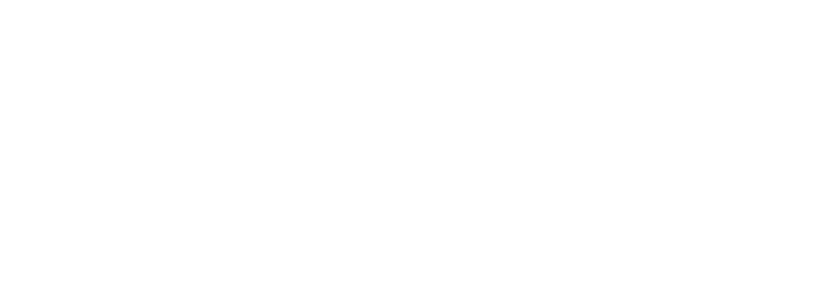
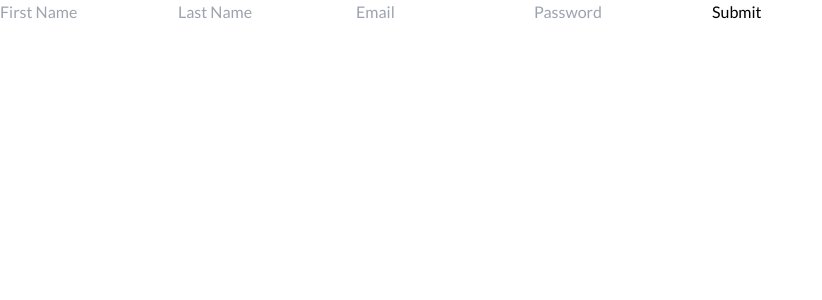
Before and after one commit to RMarmolejo90/PayTracker_v2, a React (Vite) app in the folder Client/: page /Register in a window 1280 px wide. Shown: the top 300 px of the page, without its empty margins (0-822 px from the left). Built offline with nearby package versions, Linux system fonts and the light colour scheme.

Commit message:
building the register form

```diff
--- a/Client/src/pages/Register.tsx
+++ b/Client/src/pages/Register.tsx
@@ -1,13 +1,47 @@
-import React from 'react'
+import { useState } from 'react'
 
 export default function Register() {
+    const [newUser, setNewUser] = useState({
+        firstName:"",
+        lastName:"",
+        email:"",
+        password:""
+    });
+
+    const handleChange = (e) => {
+        setNewUser({ ...newUser, [e.target.name]: e.target.value });
+      };
+
+      const submit = async (e) => {
+        e.preventDefault();
+
+        try {
+          // Send a POST request to the API endpoint
+          const response = await axios.post("http://localhost:3000/register", newUser);
+          console.log(response.data); // Optional: Log the response
+
+          // Reset the form after successful registration
+          setNewUser({
+            firstName: '',
+            lastName: '',
+            email: '',
+            password: '',
+          });
+        } catch (error) {
+          console.error(error);
+          // Handle error response if needed
+        }
+      };
+
+
   return (
     <div>
-        <form action="" method="post">
-            <input type="text" name="firstName" id="firstName" />
-            <input type="text" name="lastName" id="lastName" />
-            <input type="email" name="email" id="email" />
-            <input type="password" name="password" id="password" />
+        <form action="POST" method="post" onSubmit={submit}>
+            <input onChange={handleChange} placeholder='First Name' type="text" name="firstName" id="firstName" />
+            <input onChange={handleChange} placeholder='Last Name' type="text" name="lastName" id="lastName" />
+            <input onChange={handleChange} placeholder='Email' type="email" name="email" id="email" />
+            <input onChange={handleChange} placeholder='Password' type="password" name="password" id="password" />
+            <button type="submit">Submit</button>
         </form>
     </div>
   )
```
